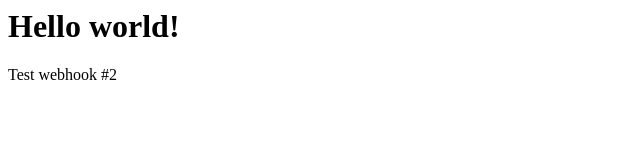
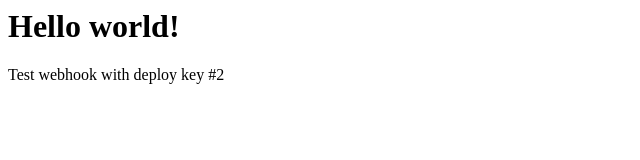
Before and after one commit to ejdavids/hello-world, a plain HTML site: page index.html in a window 1280 px wide. Shown: the whole page, without its empty margins (0-640 px from the left). Drawn offline with Linux system fonts and the light colour scheme.

Commit message:
Test again!

```diff
--- a/index.html
+++ b/index.html
@@ -4,6 +4,6 @@
 </head>
 <body>
   <h1><b>Hello world!</b></h1>
-  <p>Test webhook #2</p>
+  <p>Test webhook with deploy key #2</p>
 </body>
 </html>
```
